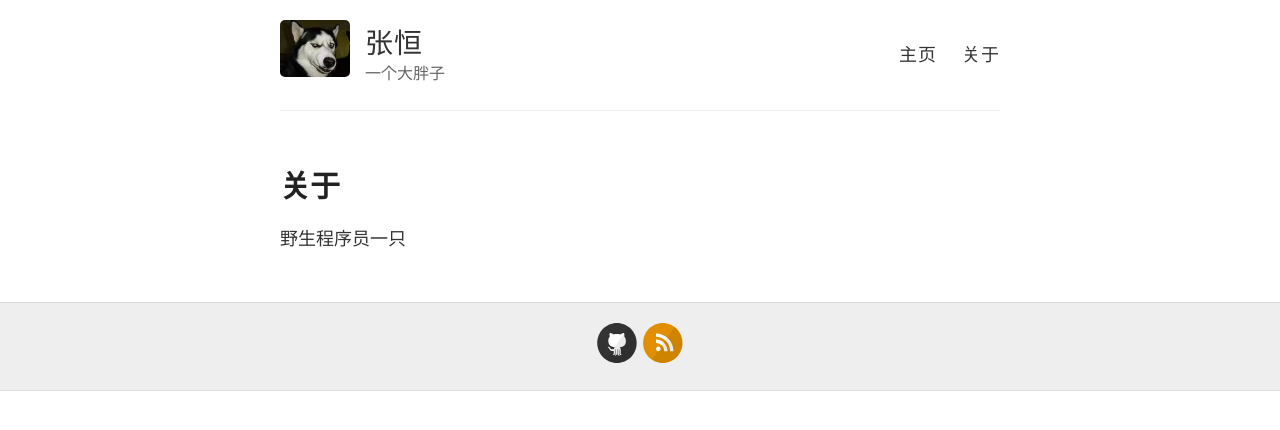
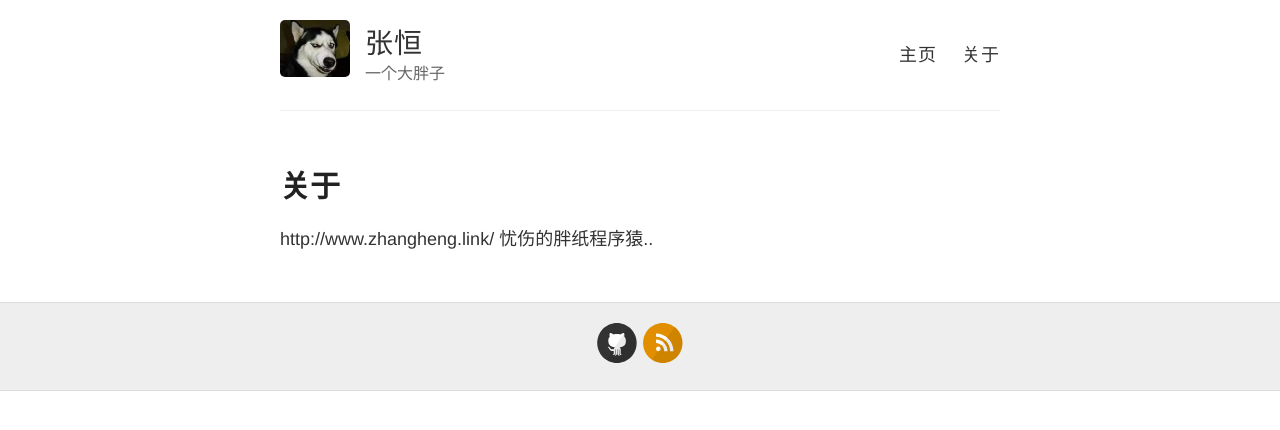
Before and after one commit to daniel163/daniel163.github.io, a Jekyll site: the page built from about.md, in a window 1280 px wide. Shown: the top 430 px of the page. Built offline with Jekyll 4.4.1, drawn with Linux system fonts in a browser that asks for light colours; Markdown is read by kramdown in place of the engine named in the settings.

Commit message:
Update about.md

```diff
--- a/about.md
+++ b/about.md
@@ -4,4 +4,5 @@ title: 关于
 permalink: /about/
 ---
 
-野生程序员一只
+http://www.zhangheng.link/
+  忧伤的胖纸程序猿..
```
